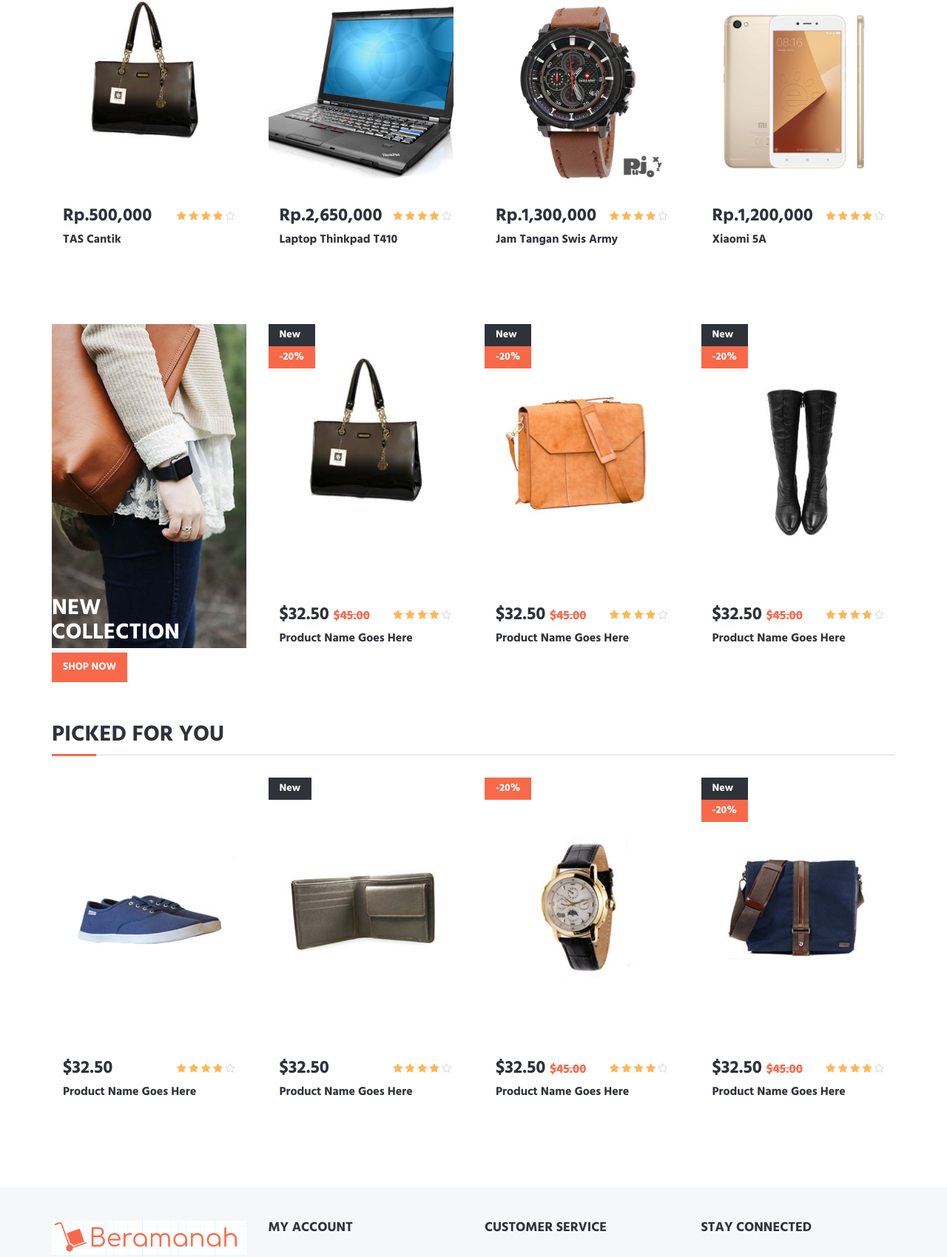
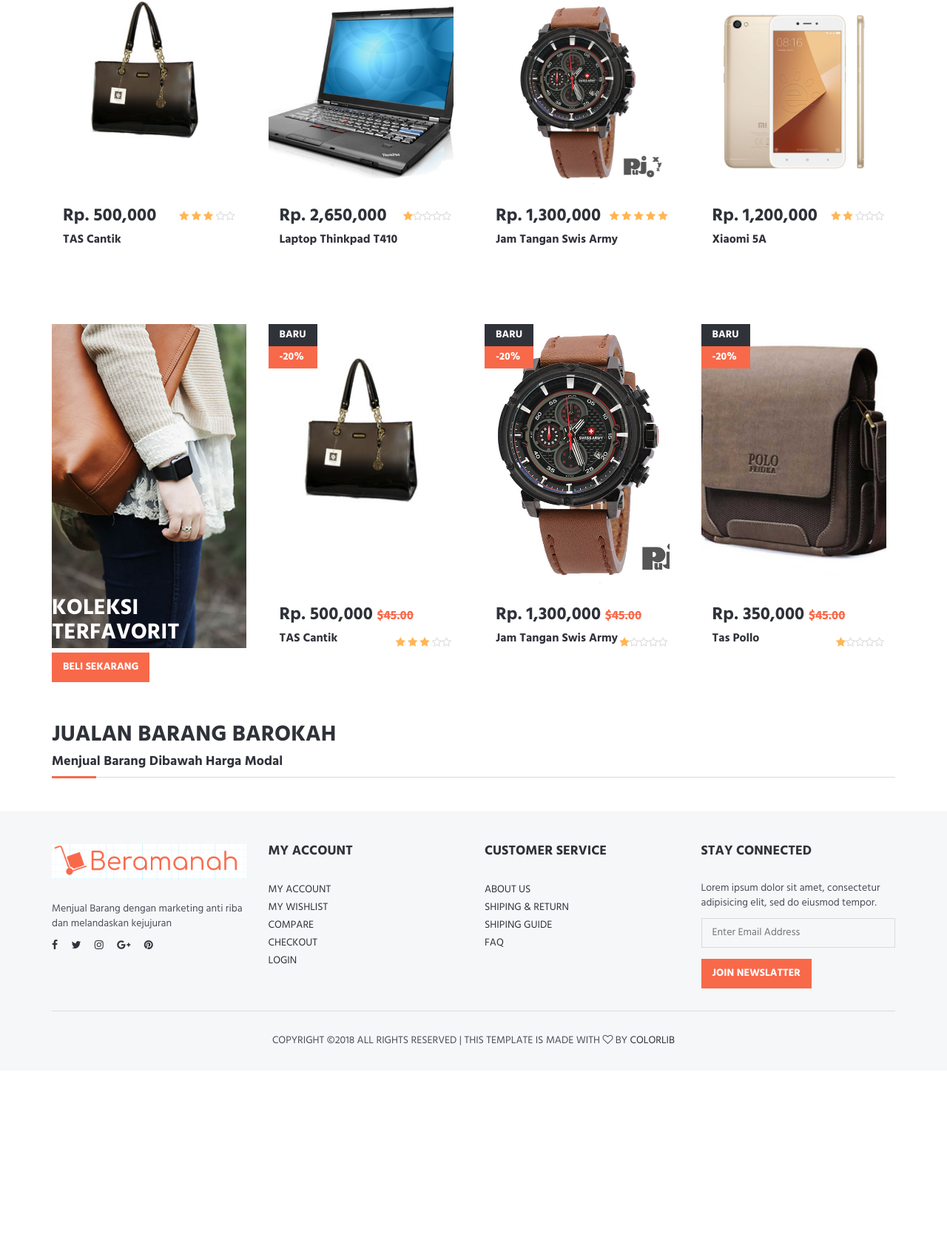
Before and after one commit to andri000me/beramanah, a CodeIgniter app: page /dishutbun/ in a window 1280 px wide. Shown: the part 1810-3509 px from the top of the page at 74% size. After the commit the page ends 3223 px from the top, so only its background shows below. Run offline with CodeIgniter, Linux system fonts and the light colour scheme; data comes from the database, SQL or seed files in the repository; some libraries are stand-ins or nearby versions.

Commit message:
kirim ke

```diff
--- a/application/controllers/Home.php
+++ b/application/controllers/Home.php
@@ -14,6 +14,9 @@ class Home extends CI_Controller{
 		$data['hasil2'] = $this->M_data->tampil_last_product()->result();
 		$data['hasil4'] = $this->M_data->tampil_kategori_itu2()->result();
 		$data['hasil5'] = $this->M_data->tampil_kategori_itu3()->result();
+		$data['hasil6'] = $this->M_data->tampil_kategori_itu4()->result();
+		$data['barang_fashion'] = $this->M_data->tampil_barang_fashion()->result();
+		$data['barang_barokah'] = $this->M_data->tampil_barang_barokah()->result();
 		$this->load->view('Home/Header',$data);	}
 }
 ?>
--- a/application/models/M_data.php
+++ b/application/models/M_data.php
@@ -55,5 +55,25 @@ public function tampil_kategori_itu3(){
 	return $this->db->get('banner');
 }
 
+public function tampil_kategori_itu4(){
+	$this->db->limit(1);
+	$this->db->where('tempat','4');
+	return $this->db->get('banner');
+}
+public function tampil_barang_fashion(){
+	$this->db->limit(3);
+	$this->db->order_by('tgl_barang', 'desc');
+	$this->db->where('id_kategori_brg','3');
+	$this->db->where('status','1');
+	return $this->db->get('barang');
+}
+public function tampil_barang_barokah(){
+	$this->db->limit(4);
+	$this->db->order_by('tgl_barang','desc');
+	$this->db->where('harga_jual' < 'harga_modal');
+	$this->db->where('status','1');
+	return $this->db->get('barang');
+}
+
 }
 ?>
--- a/application/views/Home/Header.php
+++ b/application/views/Home/Header.php
@@ -623,8 +623,7 @@
 					<?php
     foreach ($hasil2 as $tampil)
         {
-      ?>
-		<!-- Product Single -->
+      ?><!-- Product Single -->
 				<div class="col-md-3 col-sm-6 col-xs-6">
 					<div class="product product-single">
 						<div class="product-thumb">
@@ -634,13 +633,44 @@
 							<img src="./assets/img/<?php echo $tampil->foto_barang ?>" id="images_last" alt="">
 						</div>
 						<div class="product-body">
-							<h3 class="product-price">Rp.<?php echo number_format($tampil->harga_jual) ?></h3>
+							<h3 class="product-price">Rp. <?php echo number_format($tampil->harga_jual) ?></h3>
 							<div class="product-rating">
-								<i class="fa fa-star"></i>
-								<i class="fa fa-star"></i>
-								<i class="fa fa-star"></i>
-								<i class="fa fa-star"></i>
-								<i class="fa fa-star-o empty"></i>
+								<?php if($tampil->liked >= 20 && $tampil->liked <= 29){
+									echo "<i class='fa fa-star'></i>";
+									echo "<i class='fa fa-star-o empty'></i>";
+									echo "<i class='fa fa-star-o empty'></i>";
+									echo "<i class='fa fa-star-o empty'></i>";
+									echo "<i class='fa fa-star-o empty'></i>";
+
+								}else if($tampil->liked >= 30 && $tampil->liked <=49){
+									echo "<i class='fa fa-star'></i>
+									<i class='fa fa-star'></i>
+									";
+									echo "<i class='fa fa-star-o empty'></i>";
+									echo "<i class='fa fa-star-o empty'></i>";
+									echo "<i class='fa fa-star-o empty'></i>";
+								}else if($tampil->liked >= 50 && $tampil->liked <=69){
+									echo "<i class='fa fa-star'></i>
+									<i class='fa fa-star'></i>
+									<i class='fa fa-star'></i>
+									";
+									echo "<i class='fa fa-star-o empty'></i>";
+									echo "<i class='fa fa-star-o empty'></i>";
+								}else if ($tampil->liked >= 70 && $tampil->liked <=80) {
+									echo "<i class='fa fa-star'></i>
+									<i class='fa fa-star'></i>
+									<i class='fa fa-star'></i>
+									<i class='fa fa-star'></i>";
+									echo "<i class='fa fa-star-o empty'></i>";
+								}else {
+									echo "<i class='fa fa-star'></i>
+									<i class='fa fa-star'></i>
+									<i class='fa fa-star'></i>
+									<i class='fa fa-star'></i>
+									<i class='fa fa-star'></i>
+									";
+								}
+								?>
 							</div>
 							<h2 class="product-name"><a href="#"><?php echo $tampil->nama_barang ?></a></h2>
 							<div class="product-btns">
@@ -659,108 +689,86 @@
 			<!-- row -->
 			<div class="row">
 				<!-- banner -->
+				<?php foreach ($hasil6 as $tampil) { ?>
 				<div class="col-md-3 col-sm-6 col-xs-6">
 					<div class="banner banner-2">
-						<img src="./assets/img/banner15.jpg" alt="">
+						<img src="./assets/img/<?php echo $tampil->foto_banner ?>"  alt="" >
 						<div class="banner-caption">
-							<h2 class="white-color">NEW<br>COLLECTION</h2>
-							<button class="primary-btn">Shop Now</button>
+							<h2 class="white-color"><?php echo $tampil->nama_banner ?></h2>
+							<button class="primary-btn">BELI SEKARANG</button>
 						</div>
 					</div>
 				</div>
+				<?php } ?>
 				<!-- /banner -->
-
+				<?php foreach ($barang_fashion as $tampil) {
+				?>
 				<!-- Product Single -->
 				<div class="col-md-3 col-sm-6 col-xs-6">
 					<div class="product product-single">
 						<div class="product-thumb">
 							<div class="product-label">
-								<span>New</span>
+								<span>BARU</span>
 								<span class="sale">-20%</span>
 							</div>
-							<button class="main-btn quick-view"><i class="fa fa-search-plus"></i> Quick view</button>
-							<img src="./assets/img/product07.jpg" alt="">
+							<button class="main-btn quick-view"><i class="fa fa-search-plus"></i> Harga Modal
+							<h4 class="product-price">Rp.<?php echo number_format($tampil->harga_modal) ?></h4>
+							</button>
+							<img src="./assets/img/<?php echo $tampil->foto_barang ?>" id="images_last2" alt="">
 						</div>
 						<div class="product-body">
-							<h3 class="product-price">$32.50 <del class="product-old-price">$45.00</del></h3>
+							<h3 class="product-price">Rp. <?php echo number_format($tampil->harga_jual) ?> <del class="product-old-price">$45.00</del></h3>
 							<div class="product-rating">
-								<i class="fa fa-star"></i>
-								<i class="fa fa-star"></i>
-								<i class="fa fa-star"></i>
-								<i class="fa fa-star"></i>
-								<i class="fa fa-star-o empty"></i>
+								<?php if($tampil->liked <= 20 && $tampil->liked <= 29){
+									echo "<i class='fa fa-star'></i>";
+									echo "<i class='fa fa-star-o empty'></i>";
+									echo "<i class='fa fa-star-o empty'></i>";
+									echo "<i class='fa fa-star-o empty'></i>";
+									echo "<i class='fa fa-star-o empty'></i>";
+
+								}else if($tampil->liked >= 30 && $tampil->liked <=49){
+									echo "<i class='fa fa-star'></i>
+									<i class='fa fa-star'></i>
+									";
+									echo "<i class='fa fa-star-o empty'></i>";
+									echo "<i class='fa fa-star-o empty'></i>";
+									echo "<i class='fa fa-star-o empty'></i>";
+								}else if($tampil->liked >= 50 && $tampil->liked <=69){
+									echo "<i class='fa fa-star'></i>
+									<i class='fa fa-star'></i>
+									<i class='fa fa-star'></i>
+									";
+									echo "<i class='fa fa-star-o empty'></i>";
+									echo "<i class='fa fa-star-o empty'></i>";
+								}else if ($tampil->liked >= 70 && $tampil->liked <=80) {
+									echo "<i class='fa fa-star'></i>
+									<i class='fa fa-star'></i>
+									<i class='fa fa-star'></i>
+									<i class='fa fa-star'></i>";
+									echo "<i class='fa fa-star-o empty'></i>";
+								}else {
+									echo "<i class='fa fa-star'></i>
+									<i class='fa fa-star'></i>
+									<i class='fa fa-star'></i>
+									<i class='fa fa-star'></i>
+									<i class='fa fa-star'></i>
+									";
+								}
+								?>
 							</div>
-							<h2 class="product-name"><a href="#">Product Name Goes Here</a></h2>
+							<h2 class="product-name"><a href="#"><?php echo $tampil->nama_barang ?></a></h2>
 							<div class="product-btns">
 								<button class="main-btn icon-btn"><i class="fa fa-heart"></i></button>
-								<button class="main-btn icon-btn"><i class="fa fa-exchange"></i></button>
-								<button class="primary-btn add-to-cart"><i class="fa fa-shopping-cart"></i> Add to Cart</button>
+								<button class="primary-btn add-to-cart"><i class="fa fa-shopping-cart"></i> KERANJANG</button>
 							</div>
 						</div>
 					</div>
 				</div>
 				<!-- /Product Single -->
+				<?php } ?>
 
-				<!-- Product Single -->
-				<div class="col-md-3 col-sm-6 col-xs-6">
-					<div class="product product-single">
-						<div class="product-thumb">
-							<div class="product-label">
-								<span>New</span>
-								<span class="sale">-20%</span>
-							</div>
-							<button class="main-btn quick-view"><i class="fa fa-search-plus"></i> Quick view</button>
-							<img src="./assets/img/product06.jpg" alt="">
-						</div>
-						<div class="product-body">
-							<h3 class="product-price">$32.50 <del class="product-old-price">$45.00</del></h3>
-							<div class="product-rating">
-								<i class="fa fa-star"></i>
-								<i class="fa fa-star"></i>
-								<i class="fa fa-star"></i>
-								<i class="fa fa-star"></i>
-								<i class="fa fa-star-o empty"></i>
-							</div>
-							<h2 class="product-name"><a href="#">Product Name Goes Here</a></h2>
-							<div class="product-btns">
-								<button class="main-btn icon-btn"><i class="fa fa-heart"></i></button>
-								<button class="main-btn icon-btn"><i class="fa fa-exchange"></i></button>
-								<button class="primary-btn add-to-cart"><i class="fa fa-shopping-cart"></i> Add to Cart</button>
-							</div>
-						</div>
-					</div>
-				</div>
-				<!-- /Product Single -->
 
-				<!-- Product Single -->
-				<div class="col-md-3 col-sm-6 col-xs-6">
-					<div class="product product-single">
-						<div class="product-thumb">
-							<div class="product-label">
-								<span>New</span>
-								<span class="sale">-20%</span>
-							</div>
-							<button class="main-btn quick-view"><i class="fa fa-search-plus"></i> Quick view</button>
-							<img src="./assets/img/product05.jpg" alt="">
-						</div>
-						<div class="product-body">
-							<h3 class="product-price">$32.50 <del class="product-old-price">$45.00</del></h3>
-							<div class="product-rating">
-								<i class="fa fa-star"></i>
-								<i class="fa fa-star"></i>
-								<i class="fa fa-star"></i>
-								<i class="fa fa-star"></i>
-								<i class="fa fa-star-o empty"></i>
-							</div>
-							<h2 class="product-name"><a href="#">Product Name Goes Here</a></h2>
-							<div class="product-btns">
-								<button class="main-btn icon-btn"><i class="fa fa-heart"></i></button>
-								<button class="main-btn icon-btn"><i class="fa fa-exchange"></i></button>
-								<button class="primary-btn add-to-cart"><i class="fa fa-shopping-cart"></i> Add to Cart</button>
-							</div>
-						</div>
-					</div>
-				</div>
+
 				<!-- /Product Single -->
 			</div>
 			<!-- /row -->
@@ -770,12 +778,17 @@
 				<!-- section title -->
 				<div class="col-md-12">
 					<div class="section-title">
-						<h2 class="title">Picked For You</h2>
+						<h2 class="title">JUALAN BARANG BAROKAH</h2>
+						<br/>
+						<h4>Menjual Barang Dibawah Harga Modal</h4>
 					</div>
 				</div>
 				<!-- section title -->
 
 				<!-- Product Single -->
+				<?php foreach ($barang_barokah as $tampil) {
+
+				 ?>
 				<div class="col-md-3 col-sm-6 col-xs-6">
 					<div class="product product-single">
 						<div class="product-thumb">
@@ -800,97 +813,9 @@
 						</div>
 					</div>
 				</div>
-				<!-- /Product Single -->
+				<?php } ?>
+				<!--  /Product Single -->
 
-				<!-- Product Single -->
-				<div class="col-md-3 col-sm-6 col-xs-6">
-					<div class="product product-single">
-						<div class="product-thumb">
-							<div class="product-label">
-								<span>New</span>
-							</div>
-							<button class="main-btn quick-view"><i class="fa fa-search-plus"></i> Quick view</button>
-							<img src="./assets/img/product03.jpg" alt="">
-						</div>
-						<div class="product-body">
-							<h3 class="product-price">$32.50</h3>
-							<div class="product-rating">
-								<i class="fa fa-star"></i>
-								<i class="fa fa-star"></i>
-								<i class="fa fa-star"></i>
-								<i class="fa fa-star"></i>
-								<i class="fa fa-star-o empty"></i>
-							</div>
-							<h2 class="product-name"><a href="#">Product Name Goes Here</a></h2>
-							<div class="product-btns">
-								<button class="main-btn icon-btn"><i class="fa fa-heart"></i></button>
-								<button class="main-btn icon-btn"><i class="fa fa-exchange"></i></button>
-								<button class="primary-btn add-to-cart"><i class="fa fa-shopping-cart"></i> Add to Cart</button>
-							</div>
-						</div>
-					</div>
-				</div>
-				<!-- /Product Single -->
-
-				<!-- Product Single -->
-				<div class="col-md-3 col-sm-6 col-xs-6">
-					<div class="product product-single">
-						<div class="product-thumb">
-							<div class="product-label">
-								<span class="sale">-20%</span>
-							</div>
-							<button class="main-btn quick-view"><i class="fa fa-search-plus"></i> Quick view</button>
-							<img src="./assets/img/product02.jpg" alt="">
-						</div>
-						<div class="product-body">
-							<h3 class="product-price">$32.50 <del class="product-old-price">$45.00</del></h3>
-							<div class="product-rating">
-								<i class="fa fa-star"></i>
-								<i class="fa fa-star"></i>
-								<i class="fa fa-star"></i>
-								<i class="fa fa-star"></i>
-								<i class="fa fa-star-o empty"></i>
-							</div>
-							<h2 class="product-name"><a href="#">Product Name Goes Here</a></h2>
-							<div class="product-btns">
-								<button class="main-btn icon-btn"><i class="fa fa-heart"></i></button>
-								<button class="main-btn icon-btn"><i class="fa fa-exchange"></i></button>
-								<button class="primary-btn add-to-cart"><i class="fa fa-shopping-cart"></i> Add to Cart</button>
-							</div>
-						</div>
-					</div>
-				</div>
-				<!-- /Product Single -->
-
-				<!-- Product Single -->
-				<div class="col-md-3 col-sm-6 col-xs-6">
-					<div class="product product-single">
-						<div class="product-thumb">
-							<div class="product-label">
-								<span>New</span>
-								<span class="sale">-20%</span>
-							</div>
-							<button class="main-btn quick-view"><i class="fa fa-search-plus"></i> Quick view</button>
-							<img src="./assets/img/product01.jpg" alt="">
-						</div>
-						<div class="product-body">
-							<h3 class="product-price">$32.50 <del class="product-old-price">$45.00</del></h3>
-							<div class="product-rating">
-								<i class="fa fa-star"></i>
-								<i class="fa fa-star"></i>
-								<i class="fa fa-star"></i>
-								<i class="fa fa-star"></i>
-								<i class="fa fa-star-o empty"></i>
-							</div>
-							<h2 class="product-name"><a href="#">Product Name Goes Here</a></h2>
-							<div class="product-btns">
-								<button class="main-btn icon-btn"><i class="fa fa-heart"></i></button>
-								<button class="main-btn icon-btn"><i class="fa fa-exchange"></i></button>
-								<button class="primary-btn add-to-cart"><i class="fa fa-shopping-cart"></i> Add to Cart</button>
-							</div>
-						</div>
-					</div>
-				</div>
 				<!-- /Product Single -->
 			</div>
 			<!-- /row -->
@@ -916,7 +841,7 @@
 						</div>
 						<!-- /footer logo -->
 
-						<p>Lorem ipsum dolor sit amet, consectetur adipisicing elit, sed do eiusmod tempor incididunt ut labore et dolore magna</p>
+						<p>Menjual Barang dengan marketing anti riba dan melandaskan kejujuran</p>
 
 						<!-- footer social -->
 						<ul class="footer-social">
--- a/assets/css/style.css
+++ b/assets/css/style.css
@@ -1759,6 +1759,21 @@ textarea.input {
   }
  }
 
+ #images_last2 {
+  width: 250px;
+  height: 350px;
+  border-radius: 3px;
+  object-fit: cover;
+
+  &:nth-child(2n) {
+    clear: left;
+  }
+
+  &:nth-child(2n+1){
+    margin-right: 0;
+  }
+ }
+
 #bannerku {
   padding: 10px;
   margin: 0px;
```
